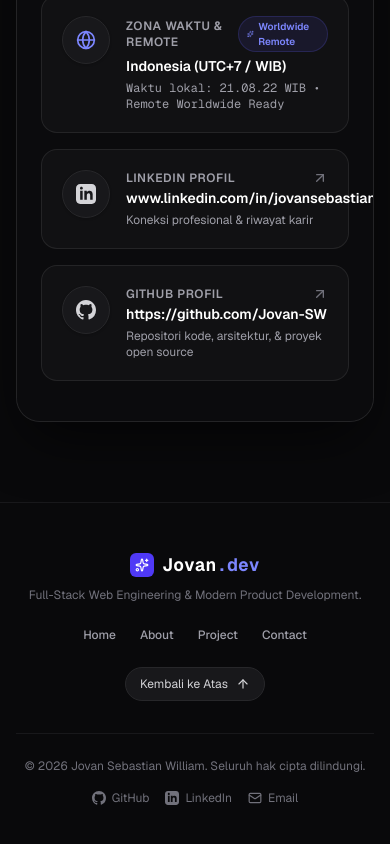
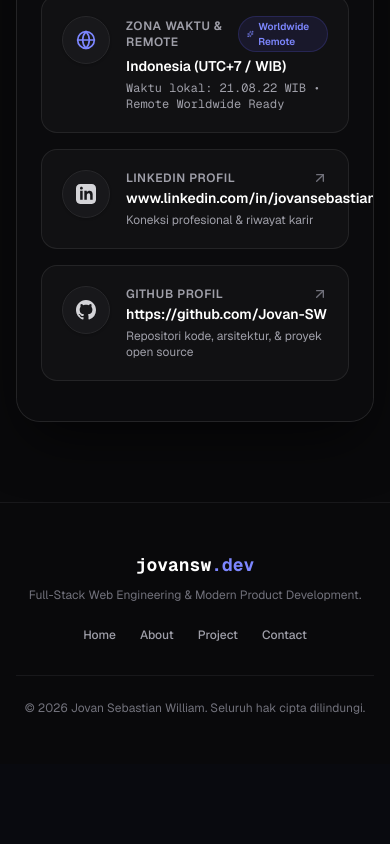
Before and after one commit to Jovan-SW/web_portofolio, a Next.js app: page / in a window 390 px wide. Shown: the part 6615-7459 px from the top of the page. After the commit the page ends 7379 px from the top, so only its background shows below. Built offline with nearby package versions, Linux system fonts and the light colour scheme; a web font is replaced by a local one.

Commit message:
fix design footer

```diff
--- a/src/components/layout/Footer.tsx
+++ b/src/components/layout/Footer.tsx
@@ -1,13 +1,6 @@
 'use client';
 
-import { ArrowUp, Sparkles, Mail } from 'lucide-react';
-import { GithubIcon, LinkedinIcon } from '@/components/ui/Icons';
-
 export default function Footer() {
-  const scrollToTop = () => {
-    window.scrollTo({ top: 0, behavior: 'smooth' });
-  };
-
   const handleNavClick = (e: React.MouseEvent<HTMLAnchorElement>, href: string) => {
     e.preventDefault();
     const id = href.replace('#', '');
@@ -25,14 +18,11 @@
         <div className="flex flex-col md:flex-row items-center justify-between gap-6 pb-8 border-b border-zinc-900">
           {/* Logo & Tagline */}
           <div className="flex flex-col items-center md:items-start gap-1">
-            <div className="flex items-center gap-2 text-white font-bold text-lg font-mono">
-              <div className="w-6 h-6 rounded-md bg-indigo-600 flex items-center justify-center text-white">
-                <Sparkles className="w-3.5 h-3.5" />
-              </div>
-              <span>Jovan<span className="text-indigo-400">.dev</span></span>
+            <div className="text-white font-bold text-lg font-mono">
+              <span>jovansw<span className="text-indigo-400">.dev</span></span>
             </div>
             <p className="text-xs text-zinc-500 mt-1">
-              Full-Stack Web Engineering & Modern Product Development.
+              Full-Stack Web Engineering &amp; Modern Product Development.
             </p>
           </div>
 
@@ -67,17 +57,6 @@
               Contact
             </a>
           </div>
-
-          {/* Back to top button */}
-          <button
-            type="button"
-            onClick={scrollToTop}
-            className="flex items-center gap-2 px-3.5 py-2 rounded-full bg-zinc-900 hover:bg-zinc-800 border border-zinc-800 text-xs text-zinc-300 hover:text-white transition-colors cursor-pointer"
-            aria-label="Kembali ke atas"
-          >
-            <span>Kembali ke Atas</span>
-            <ArrowUp className="w-3.5 h-3.5" />
-          </button>
         </div>
 
         {/* Bottom credits */}
@@ -85,33 +64,6 @@
           <div>
             &copy; 2026 Jovan Sebastian William. Seluruh hak cipta dilindungi.
           </div>
-          <div className="flex items-center gap-4">
-            <a
-              href="https://github.com/Jovan-SW"
-              target="_blank"
-              rel="noopener noreferrer"
-              className="hover:text-zinc-300 transition-colors flex items-center gap-1.5"
-            >
-              <GithubIcon className="w-3.5 h-3.5" />
-              <span>GitHub</span>
-            </a>
-            <a
-              href="https://www.linkedin.com/in/jovansebastian"
-              target="_blank"
-              rel="noopener noreferrer"
-              className="hover:text-zinc-300 transition-colors flex items-center gap-1.5"
-            >
-              <LinkedinIcon className="w-3.5 h-3.5" />
-              <span>LinkedIn</span>
-            </a>
-            <a
-              href="mailto:jovanwill139@gmail.com"
-              className="hover:text-zinc-300 transition-colors flex items-center gap-1.5"
-            >
-              <Mail className="w-3.5 h-3.5" />
-              <span>Email</span>
-            </a>
-          </div>
         </div>
       </div>
     </footer>
--- a/src/components/layout/Navbar.tsx
+++ b/src/components/layout/Navbar.tsx
@@ -112,7 +112,7 @@
             className="text-base sm:text-lg font-black tracking-tight text-white group-hover:text-zinc-200 transition-colors"
             style={{ fontFamily: 'var(--font-satoshi), Satoshi, sans-serif' }}
           >
-            <span className="hidden sm:inline">JOVAN SEBASTIAN WILLIAM</span>
+            <span className="hidden sm:inline">JOVANSW.DEV</span>
             <span className="sm:hidden font-mono">JOVAN S.W</span>
           </span>
         </a>
```
